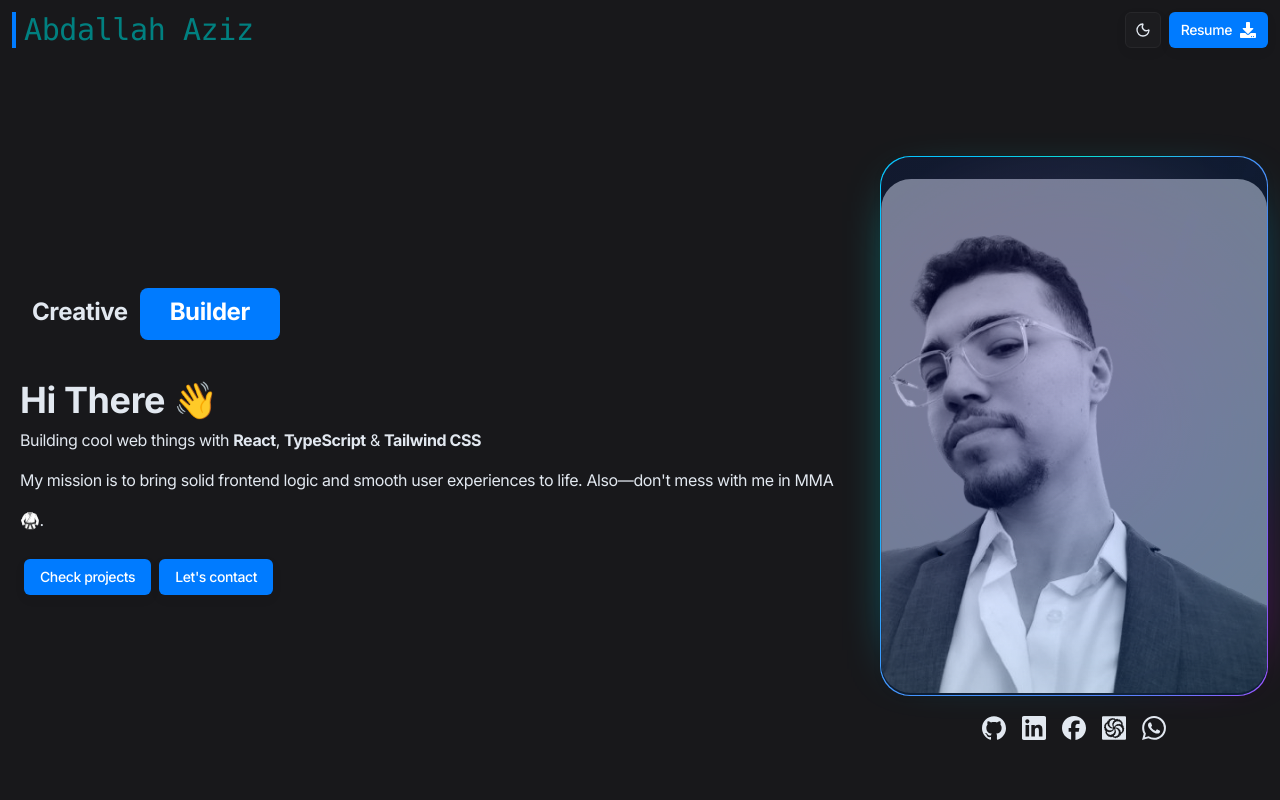
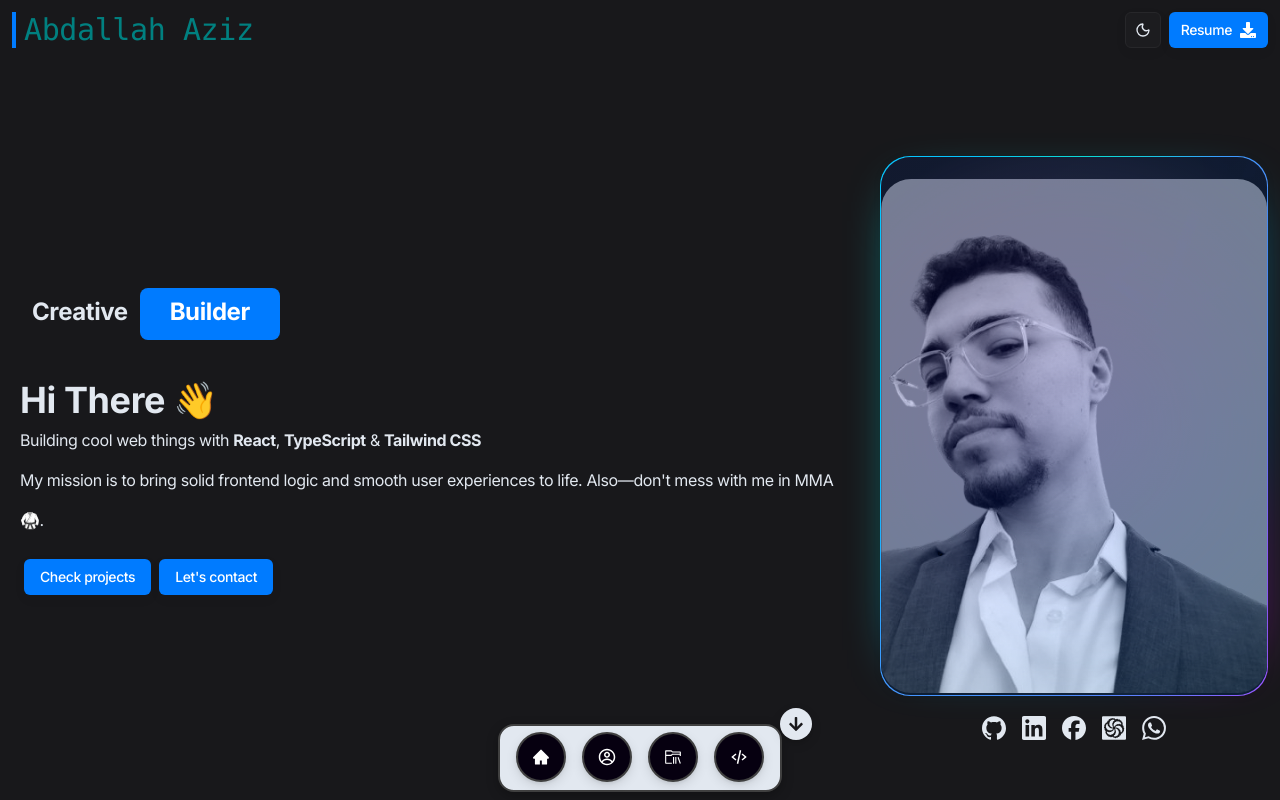
Before and after one commit to abdullahMohamed13/my-portfolio-2025, a React (Vite) app: page / in a window 1280 px wide. Shown: the top 800 px of the page. Built offline with nearby package versions, Linux system fonts and the light colour scheme.

Commit message:
update the app UI

```diff
--- a/src/App.tsx
+++ b/src/App.tsx
@@ -23,7 +23,7 @@ export default function App() {
           <Projects/>
           <Skills />
 
-          {/* <NavBar /> => overflow-x problem on mobile, maybe replace it with a hamburger in the Header */}
+          <NavBar />
           <Contact />
       </motion.div>
     </main>
```
